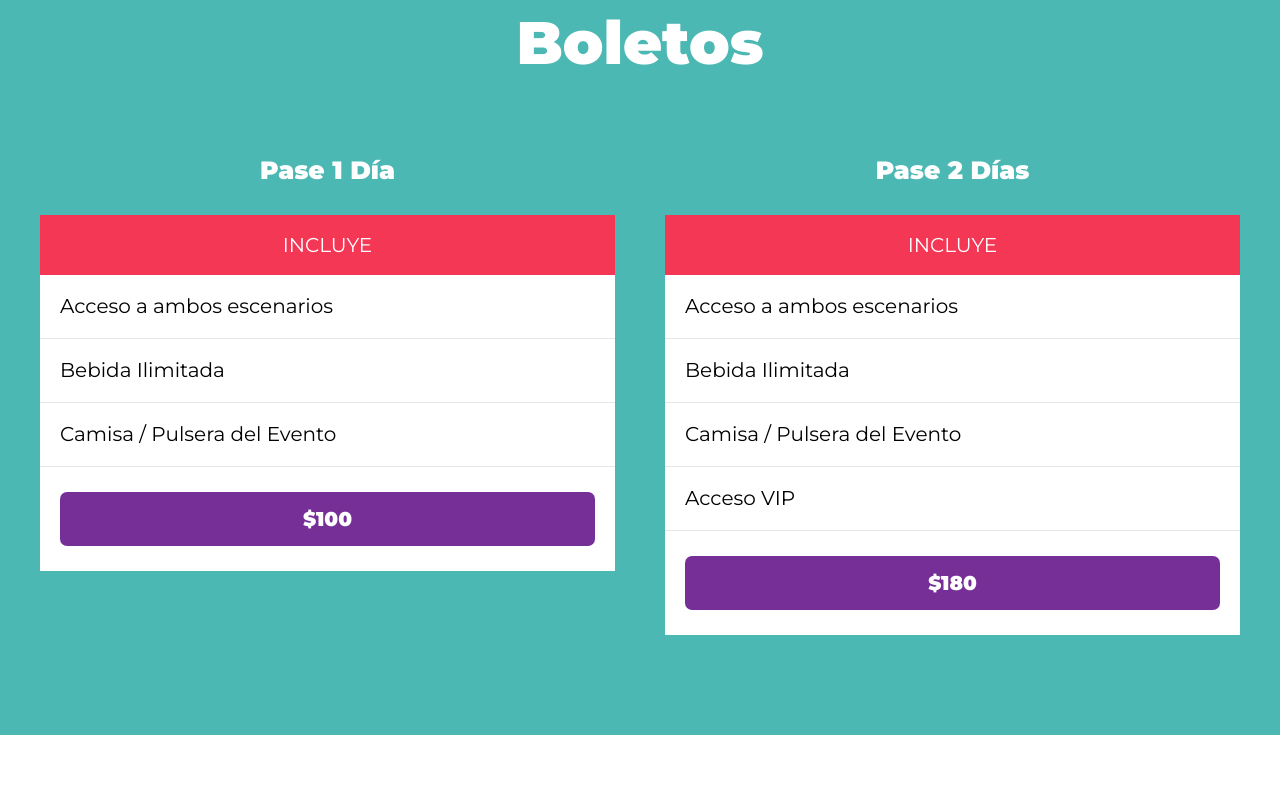
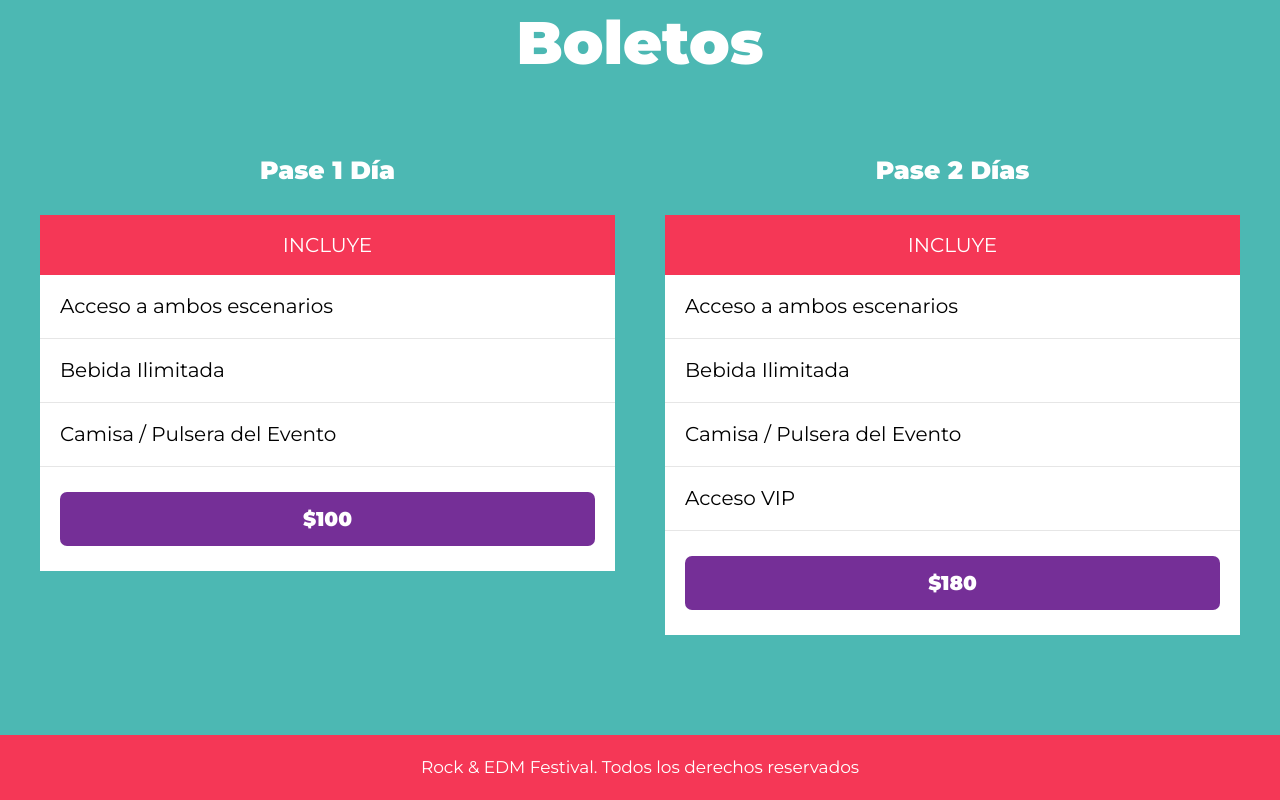
Before and after one commit to esdrasWebTech/music-festival-project, a website: page index.html in a window 1280 px wide. Shown: the part 2966-3766 px from the top of the page. Before the commit the page ends 3701 px from the top, so only its background shows below. Drawn offline with Linux system fonts and the light colour scheme.

Commit message:
footer section added

```diff
--- a/index.html
+++ b/index.html
@@ -199,6 +199,12 @@
             </div>
         </div>
     </section>
+
+    <footer class="footer">
+        <div class="contenedor">
+            <p>Rock & EDM Festival. Todos los derechos reservados</p>
+        </div>
+    </footer>
 </body>
 
 </html>
--- /dev/null
+++ b/src/scss/layout/_footer.scss
@@ -0,0 +1,16 @@
+@use '../base/variables' as v;
+
+.footer{
+    background-color: v.$rosa;
+
+    .contenedor{
+        padding: 2rem 0;
+        text-align: center;
+
+        p{
+            color: v.$blanco;
+            font-size: 1.7rem;
+            margin: 0;
+        }
+    }
+}
--- a/src/scss/layout/_index.scss
+++ b/src/scss/layout/_index.scss
@@ -3,3 +3,4 @@
 @forward 'festival';
 @forward 'lineup';
 @forward 'boletos';
+@forward 'footer';
```
Also changed, not shown: build/css/app.css.
